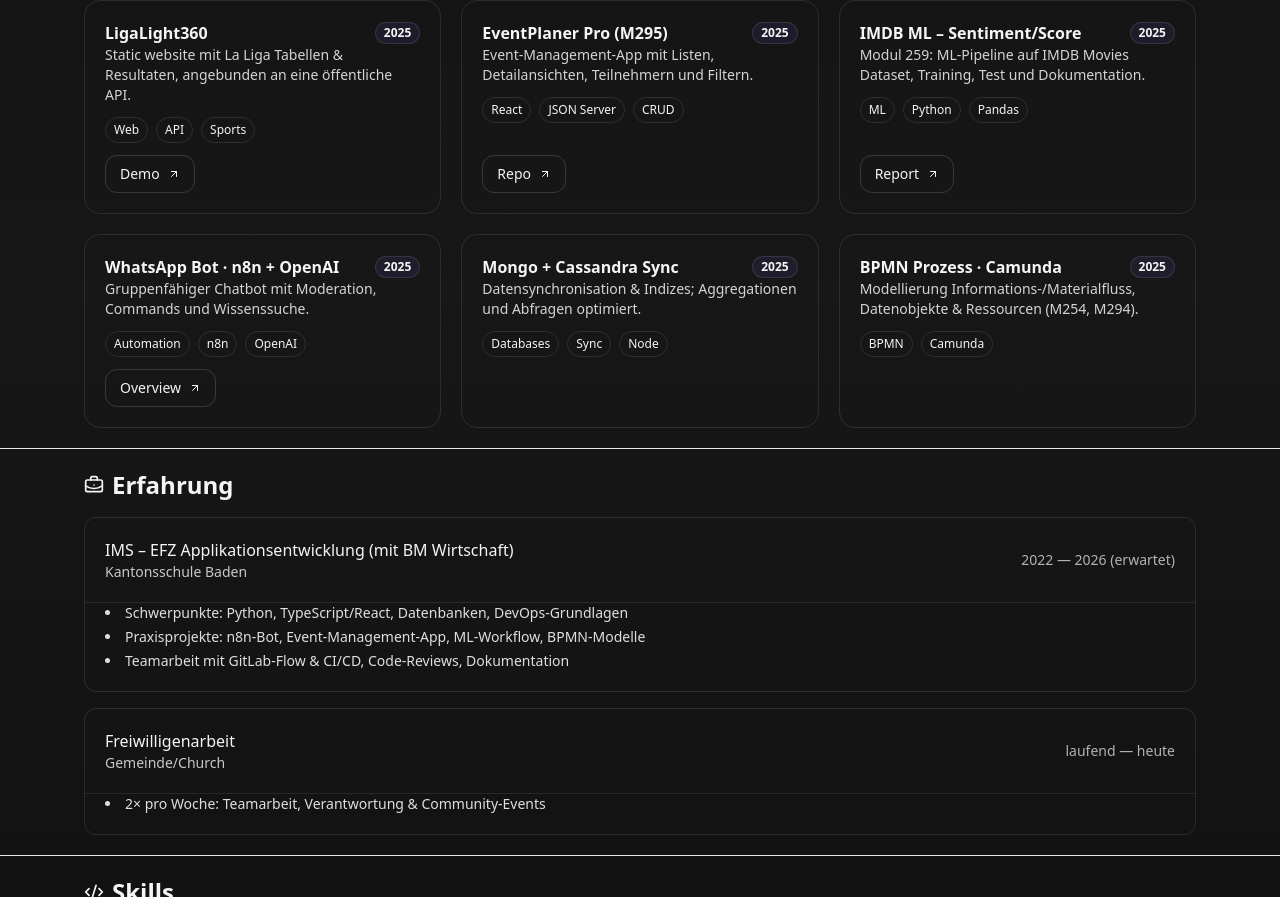
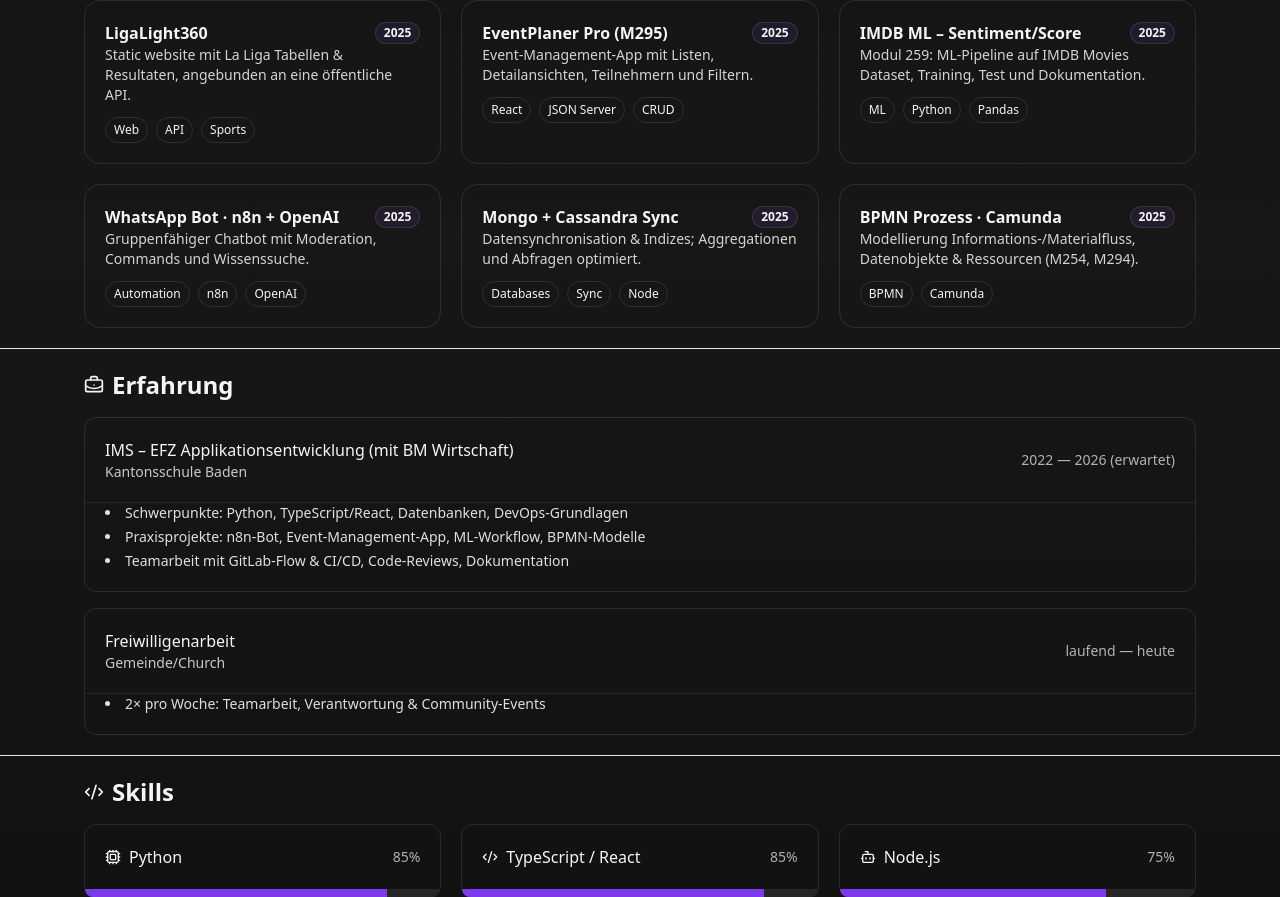
Before and after one commit to Floari100/Website-Portfolio, a React (Vite) app: page / in a window 1280 px wide. Shown: the part 1356-2253 px from the top of the page. Built offline with nearby package versions, Linux system fonts and the light colour scheme.

Commit message:
ui: remove project link buttons

```diff
--- a/src/App.jsx
+++ b/src/App.jsx
@@ -406,24 +406,43 @@ export default function App(){
         </section>
 
         {/* Projects */}
+
         <section id="projects" className="border-b">
           <div className="mx-auto max-w-6xl p-5">
-            <motion.h2 {...fade()} className="text-2xl font-semibold mb-4 flex items-center gap-2"><Rocket className="w-5 h-5"/> {locale==='de'?'Projekte':'Projects'}</motion.h2>
+            <motion.h2 {...fade()} className="text-2xl font-semibold mb-4 flex items-center gap-2">
+              <Rocket className="w-5 h-5"/> {locale==='de'?'Projekte':'Projects'}
+            </motion.h2>
+
             <div className={clsx('grid sm:grid-cols-2 lg:grid-cols-3', 'gap-5')}>
               {PROJECTS.map((p, i) => (
                 <motion.div key={p.title} {...fade(i)}>
-                  <Card className={clsx('h-full flex flex-col')}>
-                    <CardHeader><CardTitle className="flex items-center justify-between gap-2"><span>{p.title}</span><span className={clsx('text-xs px-2 py-0.5 rounded-full border', 'border-black/10 dark:border-white/10', accentBgSoft)}>{p.period}</span></CardTitle></CardHeader>
+                  <Card className="h-full flex flex-col">
+                    <CardHeader>
+                      <CardTitle className="flex items-center justify-between gap-2">
+                        <span>{p.title}</span>
+                        <span className={clsx(
+                          'text-xs px-2 py-0.5 rounded-full border',
+                          'border-black/10 dark:border-white/10',
+                          accentBgSoft
+                        )}>
+                          {p.period}
+                        </span>
+                      </CardTitle>
+                    </CardHeader>
+
                     <CardContent className="flex-1 flex flex-col">
                       <p className="text-sm opacity-85 mb-3">{p.description}</p>
-                      <div className="flex flex-wrap gap-2 mb-3">{p.tags.map(tag => (<span key={tag} className="text-xs inline-flex items-center px-2 py-1 rounded-full border border-black/10 dark:border-white/10">{tag}</span>))}</div>
-                      <div className="mt-auto flex gap-2">
-                        {(p.links || []).map((l) => (
-                          <Button key={l.label} variant="outline" className="gap-2" asChild>
-                            <a href={l.href} target="_blank" rel="noreferrer">{l.label} <ArrowUpRight className="w-3 h-3"/></a>
-                          </Button>
+                      <div className="flex flex-wrap gap-2">
+                        {p.tags.map(tag => (
+                          <span
+                            key={tag}
+                            className="text-xs inline-flex items-center px-2 py-1 rounded-full border border-black/10 dark:border-white/10"
+                          >
+                            {tag}
+                          </span>
                         ))}
                       </div>
+                      {/* keine Buttons mehr */}
                     </CardContent>
                   </Card>
                 </motion.div>
@@ -431,6 +450,7 @@ export default function App(){
             </div>
           </div>
         </section>
+
 
         {/* Experience */}
         <section id="experience" className="border-b">
```
